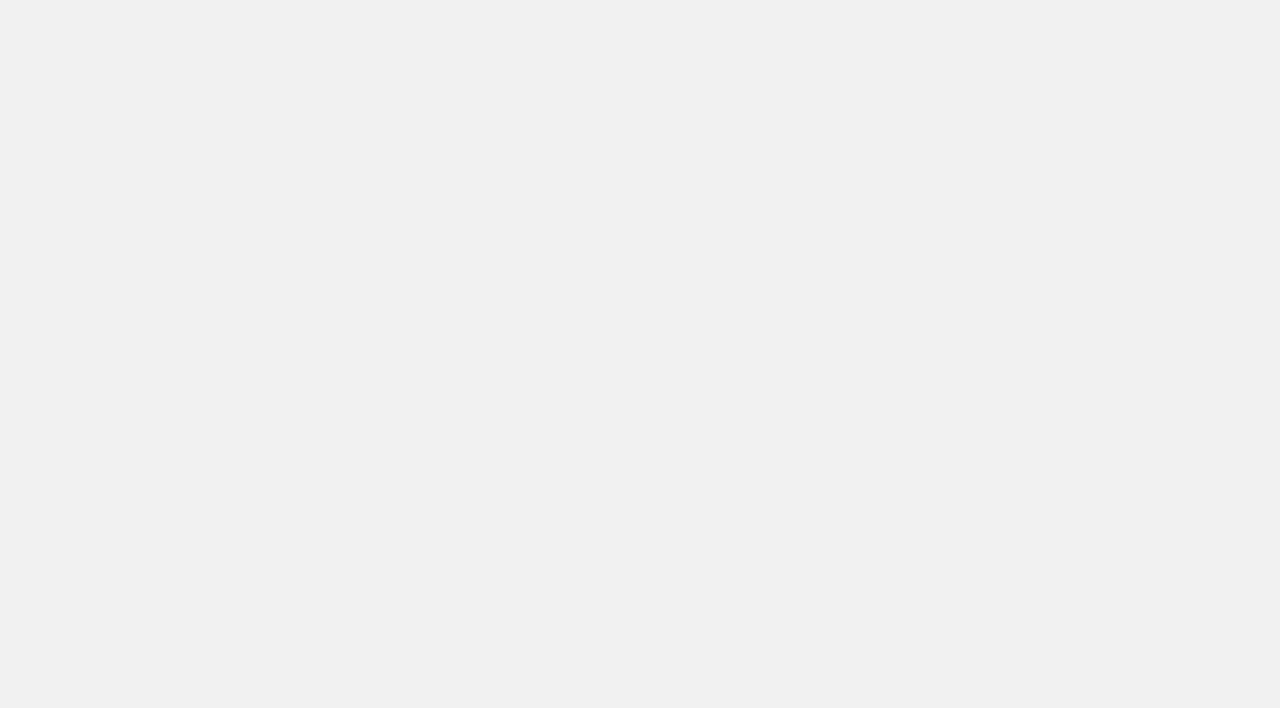
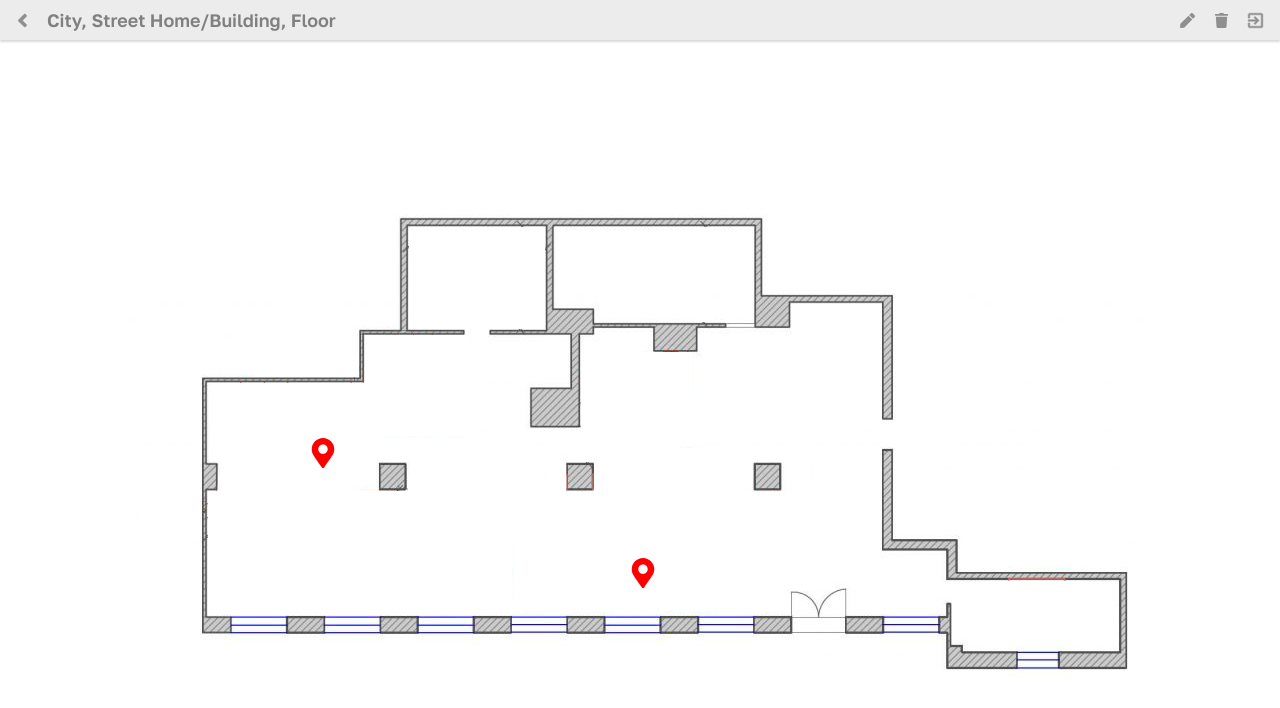
Before and after one commit to Deforc/OPD_Magnit, a React (Create React App) app in the folder frontend/: page /map in a window 1280 px wide. Before the commit this address had no page. Shown: the top 708 px of the page. Built offline with nearby package versions, Linux system fonts and the light colour scheme.

Commit message:
Сверстать и стилизовать Map

```diff
--- a/frontend/package.json
+++ b/frontend/package.json
@@ -8,6 +8,7 @@
     "@testing-library/user-event": "^13.5.0",
     "axios": "^1.3.4",
     "package.json": "^2.0.1",
+    "prop-types": "^15.8.1",
     "react": "^18.2.0",
     "react-dom": "^18.2.0",
     "react-icons": "^4.8.0",
--- a/frontend/src/App.js
+++ b/frontend/src/App.js
@@ -2,6 +2,7 @@ import React from 'react';
 import MapGallery from "./pages/MapGallery";
 import LoginForm from "./pages/LoginForm";
 import {Route, Routes} from "react-router-dom";
+import MapView from "./pages/MapView";
 
 function App() {
   return (
@@ -9,6 +10,7 @@ function App() {
           <Routes>
               <Route path="/" element={ <LoginForm/> } />
               <Route path="map_gallery" element={ <MapGallery/> } />
+              <Route path={"/map"} element={ <MapView/> }></Route>
           </Routes>
       </div>
   );
--- /dev/null
+++ b/frontend/src/components/DragMove.jsx
@@ -0,0 +1,73 @@
+import React, { useEffect, useState } from 'react';
+import PropTypes from 'prop-types';
+
+export default function DragMove(props) {
+    const {
+        onPointerDown,
+        onPointerUp,
+        onPointerMove,
+        onDragMove,
+        onWheel,
+        children,
+        style,
+        className,
+    } = props;
+
+    const [isDragging, setIsDragging] = useState(false);
+
+    const handlePointerDown = (e) => {
+        setIsDragging(true);
+
+        onPointerDown(e);
+    };
+
+    const handlePointerUp = (e) => {
+        setIsDragging(false);
+
+        onPointerUp(e);
+    };
+
+    const handlePointerMove = (e) => {
+        if (isDragging) onDragMove(e);
+
+        onPointerMove(e);
+    };
+
+    useEffect(() => {
+        window.addEventListener('pointerup', handlePointerUp);
+
+        return () => {
+            window.removeEventListener('pointerup', handlePointerUp);
+        }
+    }, []);
+
+    return (
+        <div
+            onPointerDown={handlePointerDown}
+            onPointerMove={handlePointerMove}
+            onWheel={onWheel}
+            style={style}
+            className={className}
+        >
+            {children}
+        </div>
+    );
+}
+
+const { func, element, shape, bool, string } = PropTypes;
+
+DragMove.propTypes = {
+    onDragMove: func.isRequired,
+    onPointerDown: func,
+    onPointerUp: func,
+    onPointerMove: func,
+    children: element,
+    style: shape({}),
+    className: string,
+}
+
+DragMove.defaultProps = {
+    onPointerDown: () => {},
+    onPointerUp: () => {},
+    onPointerMove: () => {},
+};
--- /dev/null
+++ b/frontend/src/components/Map.jsx
@@ -0,0 +1,21 @@
+import React from 'react';
+import {FaMapMarkerAlt} from "react-icons/fa";
+import MarkerModule from "./UI/modals/marker_modal/MarkerModule";
+import Marker from "./Marker";
+const Map = ({map}) => {
+
+    return (
+        <div style={{position: 'relative', display: 'flex'}}>
+            <img src={require("./../img/test.png")} style={{pointerEvents: 'none',
+                                                  MozUserSelect: 'none',
+                                                  WebkitUserSelect: 'none',
+                                                  MsUserSelect: 'none',
+                                                  userSelect: 'none'}}></img>
+            { map.markers.map(marker => (
+                <Marker key={marker.id} marker={marker}></Marker>
+            ))}
+        </div>
+    );
+};
+
+export default Map;
--- /dev/null
+++ b/frontend/src/components/Marker.jsx
@@ -0,0 +1,25 @@
+import React, {useEffect, useRef, useState} from 'react';
+import {FaMapMarkerAlt} from "react-icons/fa";
+import MarkerModule from "./UI/modals/marker_modal/MarkerModule";
+
+const Marker = ({marker}) => {
+    const [showModuleVisible, setModuleVisible] = useState(false);
+
+    return (
+        <div style={{position: 'absolute',
+            top: `${marker.position.y}px`,
+            left: `${marker.position.x}px`,
+            width: 'max-content', height: 'max-content'}}>
+            <FaMapMarkerAlt style={{width: '30px',
+                height: '30px',
+                color: 'red',
+            }}
+                onClick={() => {setModuleVisible(!showModuleVisible)}}
+                onBlur={() => {setModuleVisible(false)}}/>
+            {showModuleVisible && <MarkerModule text={marker.text_fields} setVisible={setModuleVisible}>
+            </MarkerModule>}
+        </div>
+    );
+};
+
+export default Marker;
--- /dev/null
+++ b/frontend/src/components/UI/headers/map_view_header/MapViewHeader.jsx
@@ -0,0 +1,26 @@
+import React from 'react';
+import AdditionalButton from "../../buttons/additional_button/AdditionalButton";
+import classes from "./MapViewHeader.module.css";
+import {FaAngleLeft, FaPen, FaTrash} from "react-icons/fa";
+import {IoMdExit} from "react-icons/io";
+import {useNavigate} from "react-router-dom";
+
+const MapViewHeader = (props) => {
+    const navigate = useNavigate();
+
+    return (
+        <div className={classes.mapViewHeader}>
+            <div className={classes.backButtons}>
+                <AdditionalButton onClick={() => navigate("/map_gallery")}><FaAngleLeft className={classes.backIcon}/></AdditionalButton>
+            </div>
+            <h1>City, Street Home/Building, Floor</h1>
+            <div className={classes.controlButtons}>
+                <AdditionalButton><FaPen/></AdditionalButton>
+                <AdditionalButton onClick={() => navigate("/map_gallery")}><FaTrash/></AdditionalButton>
+                <AdditionalButton onClick={() => navigate("/")}><IoMdExit className={classes.exitIcon}/></AdditionalButton>
+            </div>
+        </div>
+    );
+};
+
+export default MapViewHeader;
--- /dev/null
+++ b/frontend/src/components/UI/headers/map_view_header/MapViewHeader.module.css
@@ -0,0 +1,63 @@
+.mapViewHeader {
+    display: flex;
+    height: 40px;
+    width: 100%;
+    align-items: center;
+    background: #ececec;
+    position:fixed;
+    z-index: 999;
+    box-shadow: 0 2px 2px rgba(0,0,0,0.15);
+}
+
+.mapViewHeader button {
+    max-width: 30px;
+    width: 30px;
+    height: 30px;
+    max-height: 30px;
+    font-size: 15px;
+}
+
+.backIcon {
+    transform: scale(1.4);
+    stroke-width: 1.4ex;
+    stroke: rgb(143, 143, 143);
+}
+
+.exitIcon {
+    transform: scale(1.3);
+    stroke-width: 1.6ex;
+    stroke: rgb(143, 143, 143);
+}
+
+.mapViewHeader button:hover .backIcon{
+    transition: 0.5s;
+    color: #333333;
+    stroke: #333333;
+}
+
+.mapViewHeader button:hover .exitIcon{
+    transition: 0.5s;
+    color: #333333;
+    stroke: #333333;
+}
+
+.backButtons {
+    margin-left: 5px;
+}
+
+.controlButtons {
+    display: flex;
+    margin-left: auto;
+    margin-right: 8px;
+}
+
+.mapViewHeader h1
+{
+    align-items: center;
+    margin-left: 8px;
+    color: gray;
+    font-family: 'Golos Text', sans-serif;
+    font-weight: 600;
+    font-size: 18px;
+    height: min-content;
+}
--- /dev/null
+++ b/frontend/src/components/UI/modals/marker_modal/MarkerModule.jsx
@@ -0,0 +1,30 @@
+import React, {useEffect, useRef} from 'react';
+import classes from "./MarkerModule.module.css";
+
+const MarkerModule = (props) => {
+    const rootEl = useRef(null);
+
+    let mounting = false;
+
+    useEffect(() => {
+        const onClick = e => {
+            !rootEl.current.contains(e.target) && ((mounting === false) ? props.setVisible(false) : mounting = false);
+        }
+        document.addEventListener('click', onClick);
+        mounting = true;
+        return () => document.removeEventListener('click', onClick);
+    }, []);
+
+    return (
+        <div ref={rootEl}>
+            { props.text.map(text => (
+                <div key={text.id} className={classes.markerModule}>
+                    <label>{text.label}</label>
+                    <p>{text.content}</p>
+                </div>
+            ))}
+        </div>
+    );
+};
+
+export default MarkerModule;
--- /dev/null
+++ b/frontend/src/components/UI/modals/marker_modal/MarkerModule.module.css
@@ -0,0 +1,15 @@
+.markerModule {
+    border-radius: 5px;
+    background: #f1f1f1;
+    width: max-content;
+    padding: 5px;
+    font-family: 'Golos Text', sans-serif;
+    font-weight: 600;
+    color: gray;
+    position: relative;
+    box-shadow: 0 0 2px rgba(0,0,0,0.4);
+}
+
+.markerModule p {
+    font-weight: 450;
+}
--- /dev/null
+++ b/frontend/src/pages/MapView.js
@@ -0,0 +1,58 @@
+import React, {useState} from 'react';
+import "../styles/MapView.css"
+import DragMove from "../components/DragMove";
+import MapViewHeader from "../components/UI/headers/map_view_header/MapViewHeader";
+import Map from "../components/Map";
+
+const MapView = () => {
+
+    const map = '{"external_ip": "Test1", "background": "./../img/test.png", "markers": [{"id": 1, "icon": "icon", "position": {"x": 180, "y": 240}, "text_fields": [{"label": "Label", "content": "Test text", "id": "1"}]}, {"id": 2, "icon": "icon", "position": {"x": 500, "y": 360}, "text_fields": [{"label": "Label", "content": "Test text", "id": "1"}]}], "objects": [{"points": [{"x": 120, "y": 220}, {"x": 220, "y": 250}, {"x": 170, "y": 340}], "linked_marker_id": 1}], "walls": [{"points": [{"x": 50, "y": 50}, {"x": "50", "y": 300}]}]}';
+
+    const [translate, setTranslate] = useState({
+        x: 0,
+        y: 40
+    });
+    const [scale, setScale] = useState(1.0);
+
+    const handleDragMove = (e) => {
+        setTranslate({
+            x: translate.x + e.movementX,
+            y: translate.y + e.movementY
+        });
+    };
+
+    const handleScale = (event) => {
+        if((event.deltaY/Math.abs(event.deltaY) < 0 && scale <= 2.0) ||
+            (event.deltaY/Math.abs(event.deltaY) > 0 && scale >= 0.2)){
+            setScale(scale - 0.1*(event.deltaY/Math.abs(event.deltaY)));
+        }
+    }
+
+    return (
+        <div className="map-view-base">
+            <MapViewHeader></MapViewHeader>
+            <DragMove style={{width: '100%', height: '100vh',
+                              display: 'flex',
+                              alignItems: 'center',
+                              justifyContent: 'center',
+                              MozUserSelect: 'none',
+                              WebkitUserSelect: 'none',
+                              MsUserSelect: 'none',
+                              userSelect: 'none'}}
+                      onDragMove={handleDragMove}
+                      onWheel={handleScale}
+            >
+                <div
+                    style={{
+                        transform: `translateX(${translate.x}px) translateY(${translate.y}px) scale(${scale})`,
+                        width: 'min-content'
+                    }}
+                >
+                    <Map map={JSON.parse(map)}></Map>
+                </div>
+            </DragMove>
+        </div>
+    );
+};
+
+export default MapView;
--- /dev/null
+++ b/frontend/src/styles/MapView.css
@@ -0,0 +1,21 @@
+* {
+    margin: 0;
+    padding: 0;
+}
+
+body {
+    height: 100%;
+    overflow: hidden
+}
+
+.map-view-base {
+    width: 100%;
+    min-height: 100vh;
+    background: white;
+}
+
+.map-view-content {
+    width: 800px;
+    min-height: 500px;
+    background: #c4403f;
+}
```
Also changed, not shown: frontend/src/img/test.png (added), 1 other file (tests, documents, lock files or other folders).
